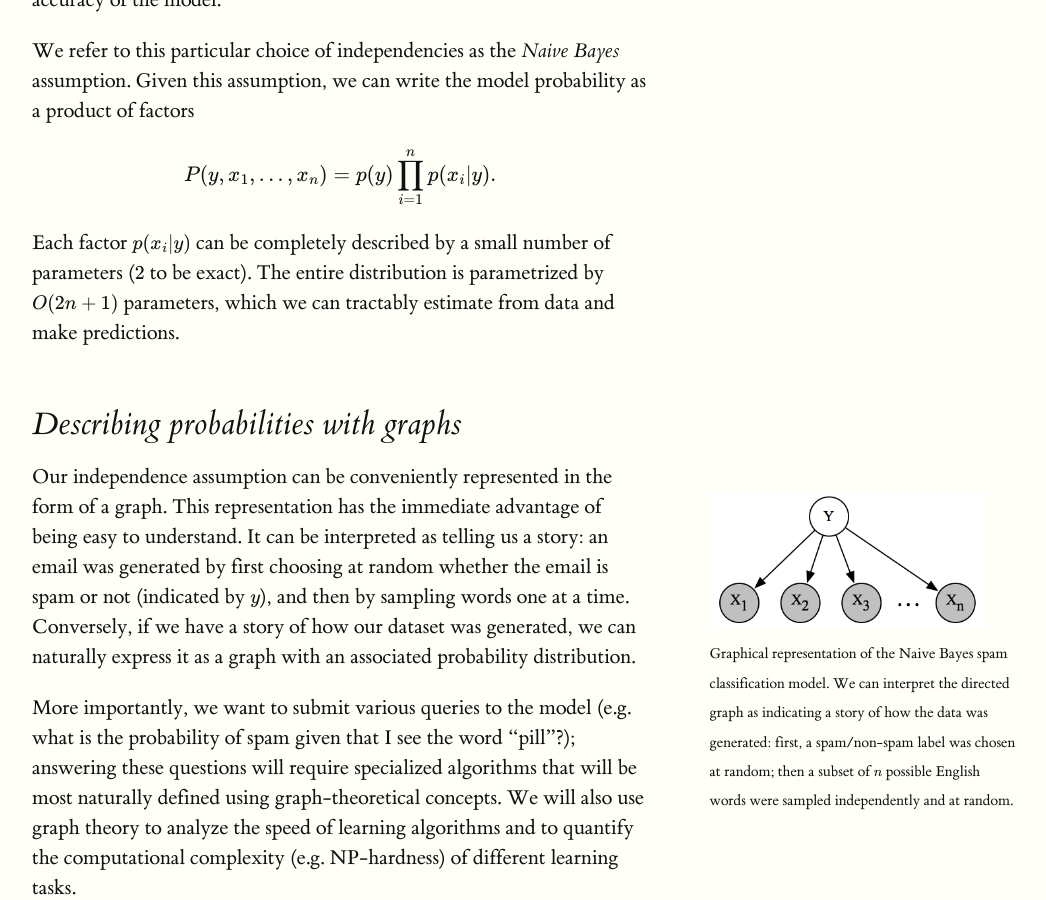
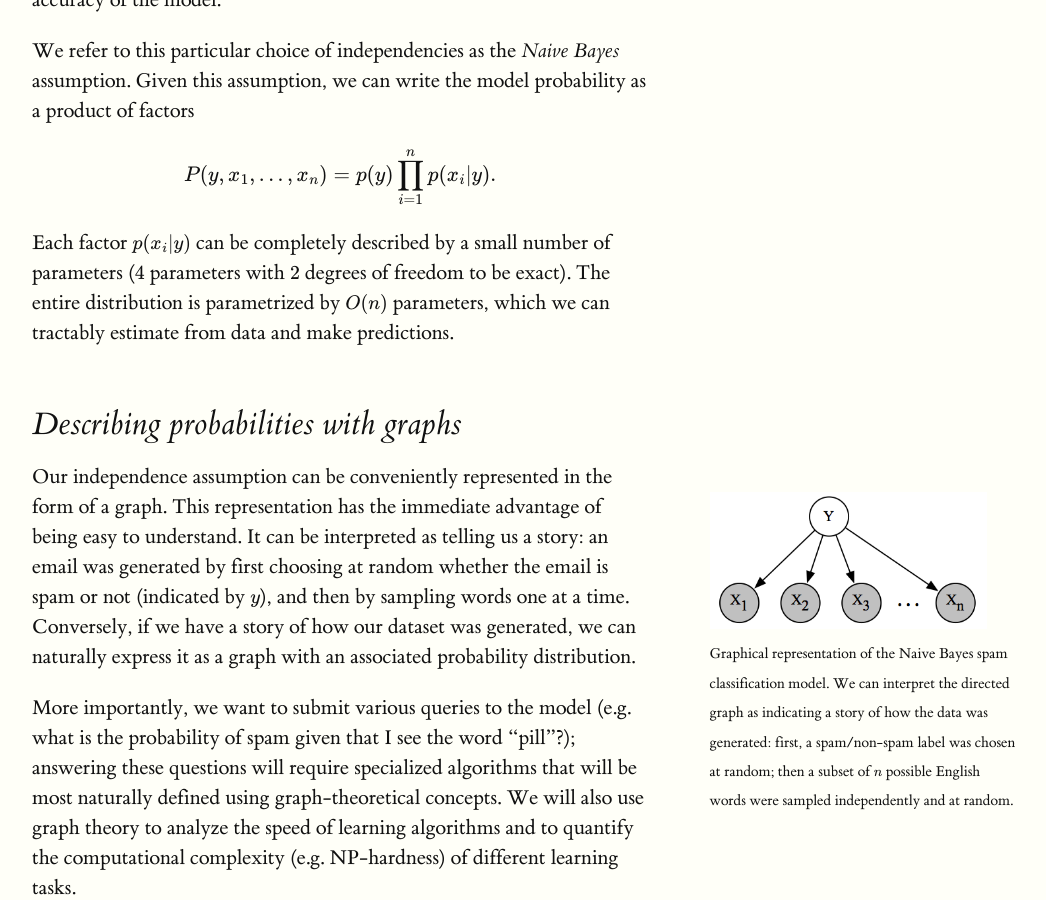
Before and after one commit to ermongroup/cs228-notes, a Jekyll site: the page built from preliminaries/introduction/index.md, in a window 1280 px wide and 900 px high, scrolled down 3379 px. Shown: the whole window, without its empty margins (128-1174 px from the left). Built offline with Jekyll 4.4.1, drawn with Linux system fonts in a browser that asks for light colours; formulas are drawn with MathJax 3.

Commit message:
Update index.md

```diff
--- a/preliminaries/introduction/index.md
+++ b/preliminaries/introduction/index.md
@@ -60,7 +60,7 @@ We refer to this particular choice of independencies as the *Naive Bayes* assump
 P(y,x_1,...,x_n) = p(y) \prod_{i=1}^n p(x_i|y).
 {% endmath %}
 
-Each factor {%m%}p(x_i | y){%em%} can be completely described by a small number of parameters ($$2$$ to be exact). The entire distribution is parametrized by $$O(2n+1)$$ parameters, which we can tractably estimate from data and make predictions.
+Each factor {%m%}p(x_i | y){%em%} can be completely described by a small number of parameters ($$4$$ parameters with $$2$$ degrees of freedom to be exact). The entire distribution is parametrized by $$O(n)$$ parameters, which we can tractably estimate from data and make predictions.
 
 ## Describing probabilities with graphs
 
```
